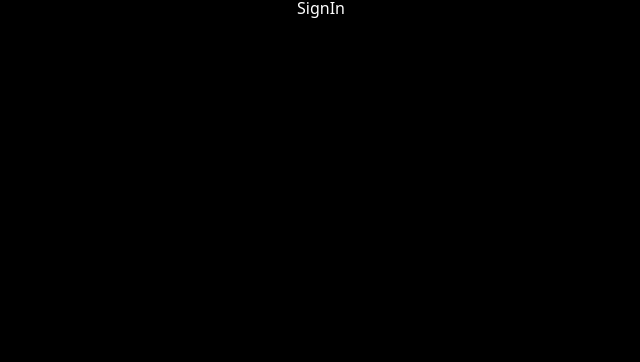
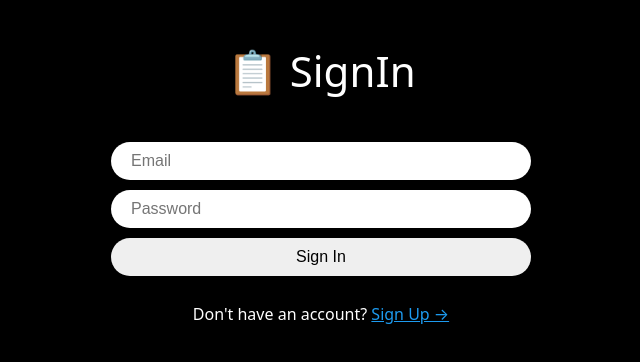
Before and after one commit to plou102/Firebase-practice, a React (Vite) app: page /signin in a window 1280 px wide. Shown: the top 362 px of the page, without its empty margins (319-959 px from the left). Built offline with nearby package versions, Linux system fonts and the light colour scheme.

Commit message:
Feat: create SignIn && Auth style organization

```diff
--- /dev/null
+++ b/src/components/AuthComponents.ts
@@ -0,0 +1,49 @@
+import styled from "styled-components";
+
+export const Wrapper = styled.div`
+  height: 100%;
+  display: flex;
+  flex-direction: column;
+  align-items: center;
+  width: 420px;
+  padding: 50px 0;
+`;
+
+export const Title = styled.h1`
+  font-size: 42px;
+`;
+
+export const Form = styled.form`
+  margin-top: 50px;
+  margin-bottom: 10px;
+  display: flex;
+  flex-direction: column;
+  gap: 10px;
+  width: 100%;
+`;
+
+export const Input = styled.input`
+  padding: 10px 20px;
+  border-radius: 50px;
+  border: none;
+  width: 100%;
+  font-size: 16px;
+  &[type="submit"] {
+    cursor: pointer;
+    &:hover {
+      opacity: 0.8;
+    }
+  }
+`;
+
+export const Error = styled.span`
+  font-weight: 600;
+  color: red;
+`;
+
+export const Switcher = styled.span`
+  margin-top: 20px;
+  a {
+    color: #1d9bf0;
+  }
+`;
--- a/src/routes/SignIn.tsx
+++ b/src/routes/SignIn.tsx
@@ -1,5 +1,84 @@
-import React from "react";
+import { FirebaseError } from "firebase/app";
+import { signInWithEmailAndPassword } from "firebase/auth";
+import React, { useState } from "react";
+import { Link, useNavigate } from "react-router-dom";
+import { auth } from "../firebase";
+import {
+  Error,
+  Form,
+  Input,
+  Switcher,
+  Title,
+  Wrapper,
+} from "../components/AuthComponents";
 
 export default function SignIn() {
-  return <div>SignIn</div>;
+  const navigate = useNavigate();
+  const [isLoading, setIsLoading] = useState(false);
+  const [email, setEmail] = useState("");
+  const [password, setPassword] = useState("");
+  const [error, setError] = useState("");
+
+  function onChange(e: React.ChangeEvent<HTMLInputElement>) {
+    const {
+      target: { name, value },
+    } = e;
+    if (name === "email") {
+      setEmail(value);
+    } else if (name === "password") {
+      setPassword(value);
+    }
+  }
+
+  async function onSubmit(e: React.FormEvent<HTMLFormElement>) {
+    e.preventDefault();
+
+    setError("");
+
+    if (isLoading || email === "" || password === "") return;
+
+    try {
+      setIsLoading(true);
+
+      await signInWithEmailAndPassword(auth, email, password);
+
+      navigate("/");
+    } catch (e) {
+      // setError
+      if (e instanceof FirebaseError) {
+        setError(e.message);
+      }
+    } finally {
+      setIsLoading(false);
+    }
+  }
+
+  return (
+    <Wrapper>
+      <Title>📋 SignIn</Title>
+      <Form onSubmit={onSubmit}>
+        <Input
+          name="email"
+          value={email}
+          placeholder="Email"
+          type="email"
+          onChange={onChange}
+          required
+        />
+        <Input
+          name="password"
+          value={password}
+          placeholder="Password"
+          type="password"
+          onChange={onChange}
+          required
+        />
+        <Input type="submit" value={isLoading ? "Loading..." : "Sign In"} />
+      </Form>
+      {error !== "" ? <Error>{error}</Error> : null}
+      <Switcher>
+        Don't have an account? <Link to="/signup">Sign Up &rarr;</Link>
+      </Switcher>
+    </Wrapper>
+  );
 }
--- a/src/routes/SignUp.tsx
+++ b/src/routes/SignUp.tsx
@@ -1,8 +1,20 @@
 import { createUserWithEmailAndPassword, updateProfile } from "firebase/auth";
 import React, { useState } from "react";
-import styled from "styled-components";
 import { auth } from "../firebase";
-import { useNavigate } from "react-router-dom";
+import { Link, useNavigate } from "react-router-dom";
+import { FirebaseError } from "firebase/app";
+import {
+  Error,
+  Form,
+  Input,
+  Switcher,
+  Title,
+  Wrapper,
+} from "../components/AuthComponents";
+
+// const errors = {
+//   'auth/email-already-in-use': '이미 존재하는 이메일 입니다.'
+// }
 
 export default function Signup() {
   const navigate = useNavigate();
@@ -28,6 +40,8 @@ export default function Signup() {
   async function onSubmit(e: React.FormEvent<HTMLFormElement>) {
     e.preventDefault();
 
+    setError("");
+
     if (isLoading || name === "" || email === "" || password === "") return;
 
     try {
@@ -46,7 +60,9 @@ export default function Signup() {
       navigate("/");
     } catch (e) {
       // setError
-      setError("error!!!");
+      if (e instanceof FirebaseError) {
+        setError(e.message);
+      }
     } finally {
       setIsLoading(false);
     }
@@ -86,46 +102,10 @@ export default function Signup() {
         />
       </Form>
       {error !== "" ? <Error>{error}</Error> : null}
+
+      <Switcher>
+        Already have an account? <Link to="/signin">Sign In &rarr;</Link>
+      </Switcher>
     </Wrapper>
   );
 }
-
-const Wrapper = styled.div`
-  height: 100%;
-  display: flex;
-  flex-direction: column;
-  align-items: center;
-  width: 420px;
-  padding: 50px 0;
-`;
-
-const Title = styled.h1`
-  font-size: 42px;
-`;
-
-const Form = styled.form`
-  margin-top: 50px;
-  display: flex;
-  flex-direction: column;
-  gap: 10px;
-  width: 100%;
-`;
-
-const Input = styled.input`
-  padding: 10px 20px;
-  border-radius: 50px;
-  border: none;
-  width: 100%;
-  font-size: 16px;
-  &[type="submit"] {
-    cursor: pointer;
-    &:hover {
-      opacity: 0.8;
-    }
-  }
-`;
-
-const Error = styled.span`
-  font-weight: 600;
-  color: red;
-`;
```
